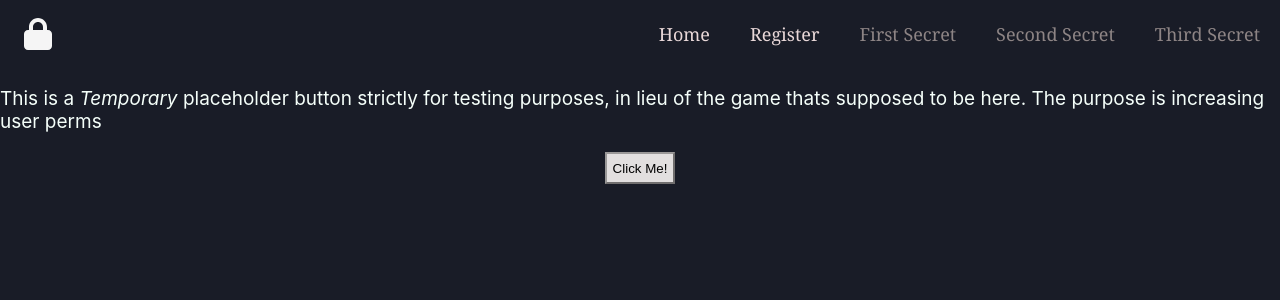
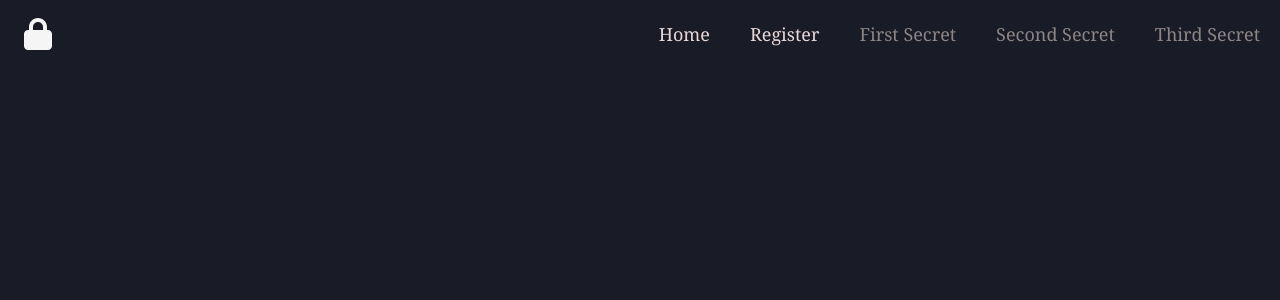
Before and after one commit to Malekkos/Lock-and-Key, a React (Create React App) app in the folder client/: page /secondSecret in a window 1280 px wide. Shown: the top 300 px of the page. Built offline with nearby package versions, Linux system fonts and the light colour scheme.

Commit message:
Changed README, added divs for the planned game

```diff
--- a/client/src/Components/secondSecret/secondSecret.js
+++ b/client/src/Components/secondSecret/secondSecret.js
@@ -24,9 +24,10 @@ function SecondSecret() {
   return (
     <>
     <div className="gameTwoMain">
-      { message ? <b className="gameTwoMessage">{message.message}</b> : "" }
-      <p className="gameTwoText"> This is a <i className="gameTwoText">Temporary</i> placeholder button strictly for testing purposes, in lieu of the game thats supposed to be here. The purpose is increasing user perms</p>
-      <button className="gameTwoButton" onClick={(event) => onclick(event)}>Click Me!</button>
+      <div className="gameTwoExplanation"></div>
+      <div className="gameTwoScore"></div>
+      <div className="gameTwoButton"></div>
+      <div className="gameTwoBoard"></div>
     </div>
     </>
   )
```
Also changed, not shown: 1 other file (tests, documents, lock files or other folders).
